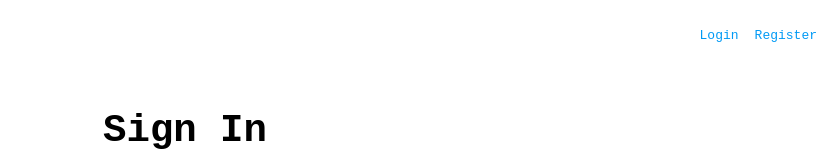
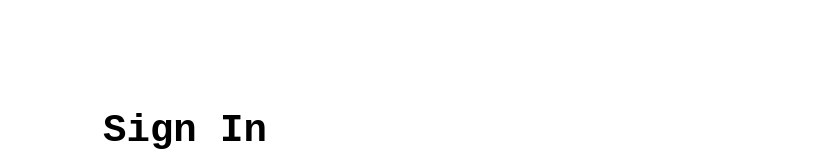
Before and after one commit to GeoDoo/testing-react-applications, a React app: page /login in a window 1280 px wide. Shown: the top 160 px of the page, without its empty margins (455-1280 px from the left). Built offline with nearby package versions, Linux system fonts and the light colour scheme.

Commit message:
Hide user menu for login page

```diff
--- a/src/areas/Header.js
+++ b/src/areas/Header.js
@@ -1,11 +1,14 @@
 import React from 'react'
+import PropTypes from 'prop-types'
 import { Link } from 'react-router-dom'
 
-const Header = () => {
+const Header = ({ type }) => {
   const isAuthenticated = !!window.localStorage.getItem('auth')
+  const shouldShowUserMenu = type !== 'login'
 
   return (
     <header className="center-align">
+      {shouldShowUserMenu && (
         <nav role="navigation" id="user-menu">
           <ul className=" menu">
             {isAuthenticated && (
@@ -27,8 +30,13 @@ const Header = () => {
             )}
           </ul>
         </nav>
+      )}
     </header>
   )
 }
 
+Header.propTypes = {
+  type: PropTypes.string,
+}
+
 export default Header
--- a/src/layouts/3_parts.js
+++ b/src/layouts/3_parts.js
@@ -4,10 +4,10 @@ import Header from '../areas/Header'
 import Main from '../areas/Main'
 import Footer from '../areas/Footer'
 
-const ThreePartsLayout = ({ children }) => {
+const ThreePartsLayout = ({ type = 'public', children }) => {
   return (
     <>
-      <Header />
+      <Header type={type} />
       <Main>{children}</Main>
       <Footer />
     </>
@@ -15,6 +15,7 @@ const ThreePartsLayout = ({ children }) => {
 }
 
 ThreePartsLayout.propTypes = {
+  type: PropTypes.node,
   children: PropTypes.node.isRequired,
 }
 
--- a/src/pages/Login.js
+++ b/src/pages/Login.js
@@ -33,7 +33,7 @@ const Login = () => {
   }
 
   return (
-    <ThreePartsLayout>
+    <ThreePartsLayout type="login">
       <section className="text-center">
         <h1>Sign In</h1>
         <p>
```
Also changed, not shown: 2 other files (tests, documents, lock files or other folders). Lines whose indentation alone changed are shown as unchanged.
